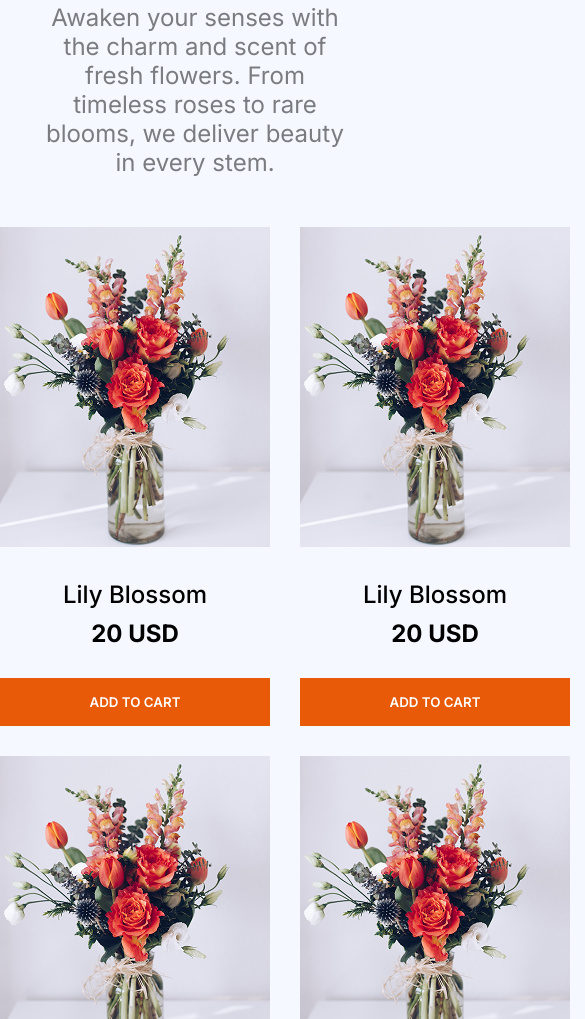
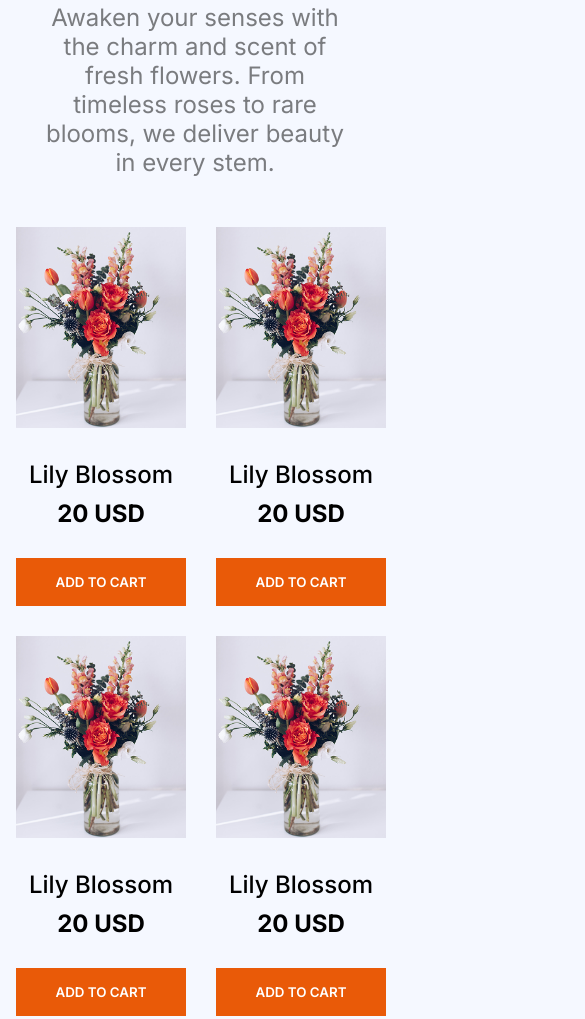
Before and after one commit to 30526/flower-shop-website, a plain HTML site: page index.html in a window 390 px wide. Shown: the part 987-2006 px from the top of the page, 585 px wide, since content can reach past the window. Drawn offline with Linux system fonts and the light colour scheme.

Commit message:
made plants section responsive

```diff
--- a/styles/style.css
+++ b/styles/style.css
@@ -221,6 +221,21 @@
     .banner-text {
         margin: 0 16px;
     }
+
+    /* plants section  */
+
+    .card-container {
+        text-align: center;
+        grid-template-columns: repeat(2, 1fr);
+        margin: 0 16px;
+    }
+
+    .card {
+        width: 170px;
+    }
+
+
+
 }
 
 
@@ -245,4 +260,12 @@
         height: auto;
     }
 
+    /* plant section styles  */
+
+    .card-container {
+        text-align: center;
+        grid-template-columns: repeat(3, 1fr);
+        margin: 0 16px;
+    }
+
 }
```
